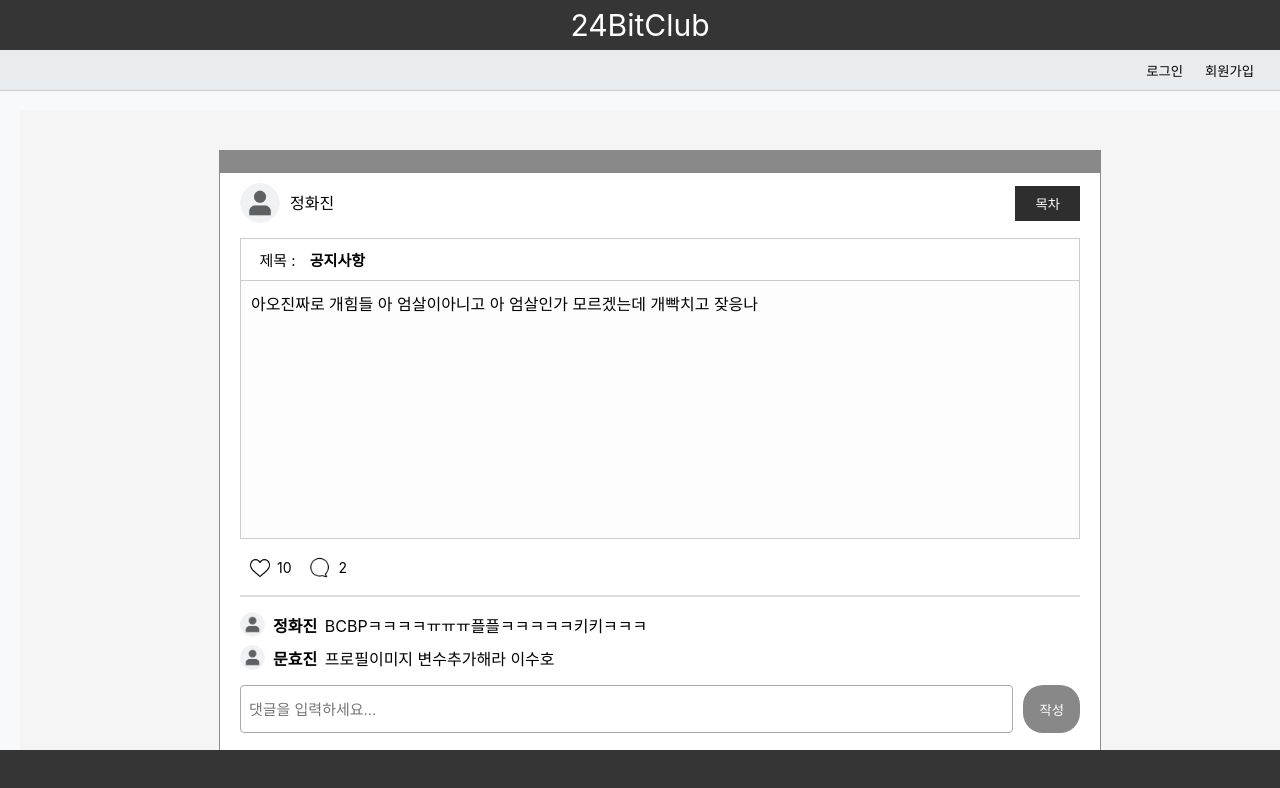
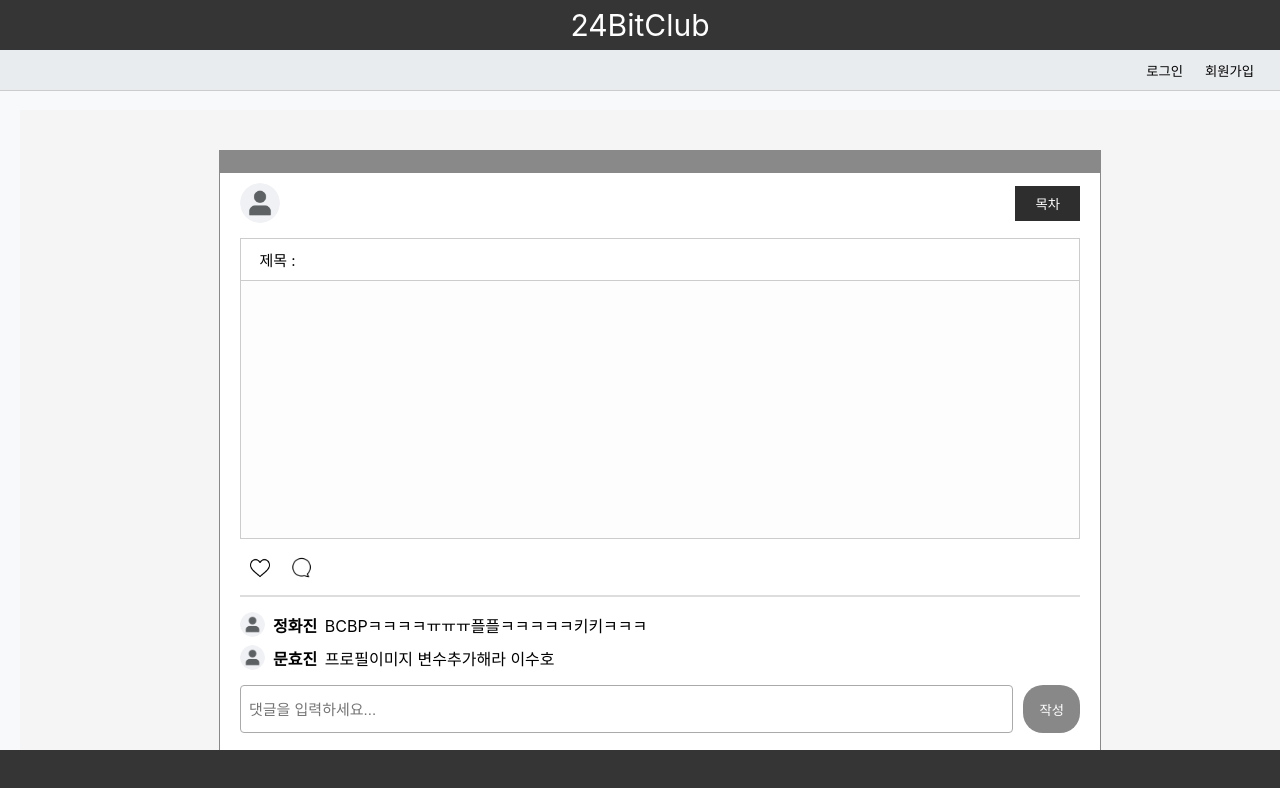
Before and after one commit to dododokk/24BitClub-React, a React (Create React App) app: page /post in a window 1280 px wide. Shown: the top 788 px of the page. Built offline with nearby package versions, Linux system fonts and the light colour scheme.

Commit message:
post 유동적이게

```diff
--- a/src/component/Board.js
+++ b/src/component/Board.js
@@ -18,8 +18,32 @@ function Board() {
   const [posts, setPosts] = useState([]);
   useEffect(() => {
     const tempData = [
-      { id: 1, title: "공지사항", author: "정화진", createdAt: "25.07.26", likeCount: 10, commentCount: 2 },
-      { id: 2, title: "긴제목을만들어보기위해", author: "tlqkf", createdAt: "25.08.26", likeCount: 5, commentCount: 0 }
+      {
+        id: 5,
+        user: {
+          id: 1,
+          username: "정화진",
+          password: "pass123",
+        },
+        title: "공지사항",
+        createdAt: "2025-07-26",
+        content: "아오진짜로 개힘들 아 엄살이아니고 아 엄살인가 모르겠는데 개빡치고 잦응나",
+        likeCount: 10,
+        commentCount: 2
+      },
+      {
+        id: 6,
+        user: {
+          id: 2,
+          username: "tlqkf",
+          password: "pass123",
+        },
+        title: "긴제목을만들어보기위해",
+        createdAt: "2025-08-26",
+        content: "BCBP 조롱하지 마라",
+        likeCount: 5,
+        commentCount: 1
+      }
     ];
     setPosts(tempData);
   }, [userId]); // userId가 바뀔 때만 실행됨
@@ -30,8 +54,8 @@ function Board() {
         <div className={styles.content}>
           <div className={styles.searchBox}>
             <div className={styles.searchBar}>
-                      <img className={styles.searchIcon} src={searchIcon}/>
-                      <input className={styles.searchInput} type="text" name="search"/>
+              <img className={styles.searchIcon} src={searchIcon} />
+              <input className={styles.searchInput} type="text" name="search" />
             </div>
             <button className={styles.searchButton}>검색</button>
           </div>
@@ -42,7 +66,7 @@ function Board() {
                 <th>제목</th>
                 <th>작성자</th>
                 <th>작성일</th>
-                            <th className={styles.filter}><img src={filter}/></th>
+                <th className={styles.filter}><img src={filter} /></th>
               </tr>
             </thead>
             <tbody>
@@ -51,15 +75,15 @@ function Board() {
                   <td colSpan="5" id={styles.empty}>글이 없습니다. 첫 작성자가 되어보셈</td>
                 </tr>
               ) : (
-                          posts.map(post => (
+                posts.map((post, index) => (
                   <tr key={post.id}>
-                              <td className={styles.postId}>{post.id}</td>
-                              <td className={styles.title} onClick={()=> navigate('/post')}>{post.title}</td>
-                              <td className={styles.author}>{post.author}</td>
+                    <td className={styles.postId}>{index+1}</td>
+                    <td className={styles.title} onClick={() => { isLoggedIn ? navigate('/post', { state: { id: post.id, userId: post.user.id} }) : alert("로그인이 필요한 기능입니다.") }}>{post.title}</td>
+                    <td className={styles.author}>{post.user.username}</td>
                     <td className={styles.createdAt}>{post.createdAt}</td>
                     <td className={styles.meta}>
-                                <span><img id={styles.heart} src={heart}/> {post.likeCount}</span>
-                                <span><img id={styles.chat} src={chat}/> {post.commentCount}</span>
+                      <span><img id={styles.heart} src={heart} /> {post.likeCount}</span>
+                      <span><img id={styles.chat} src={chat} /> {post.commentCount}</span>
                     </td>
                   </tr>
                 ))
@@ -81,9 +105,9 @@ function Board() {
         </div>
         <aside className={styles.aside}>
           <div className={styles.mypage}>
-                  {!isLoggedIn && <div className={styles.overlay}><p id={styles.warning}><span id={styles.needLogin} onClick={()=>navigate('/login')}>로그인</span>이 필요한 기능입니다.</p></div>}
+            {!isLoggedIn && <div className={styles.overlay}><p id={styles.warning}><span id={styles.needLogin} onClick={() => navigate('/login')}>로그인</span>이 필요한 기능입니다.</p></div>}
             <div id={styles.info}>
-                      <img src={profile}/>
+              <img src={profile} />
               <div id={styles.id}>
                 <p id={styles.level}>Lv. 1</p>
                 <p id={styles.idName}>{userId}</p>
@@ -91,11 +115,11 @@ function Board() {
 
             </div>
             <div id={styles.button}>
-                        <button id={styles.mypage} onClick={()=> navigate('/mypage')}>마이페이지</button>
+              <button id={styles.mypage} onClick={() => navigate('/mypage')}>마이페이지</button>
               <button id={styles.modify}>회원정보수정</button>
             </div>
           </div>
-                <button id={styles.newpost} onClick={()=> {isLoggedIn ? navigate('/write') : alert("로그인이 필요한 기능입니다.")}}>
+          <button id={styles.newpost} onClick={() => { isLoggedIn ? navigate('/write') : alert("로그인이 필요한 기능입니다.") }}>
             + 게시물 작성
           </button>
         </aside>
--- a/src/component/Post.js
+++ b/src/component/Post.js
@@ -1,5 +1,5 @@
 import React, { useContext, useState, useEffect } from "react";
-import { useNavigate } from "react-router-dom";
+import { useLocation, useNavigate } from "react-router-dom";
 import { UserContext } from "../context/UserContext";
 
 import authorProfile from "../image/author-profile.png";
@@ -8,31 +8,63 @@ import heart from "../image/heart.png";
 import chat from "../image/chat.png";
 import heartFilled from "../image/heart filled.png";
 import styles from "../style/Post.module.css";
-function Post(){
+function Post() {
     const navigate = useNavigate();
-    const { userId } = useContext(UserContext);
+    const location = useLocation();
+    // const { userId } = useContext(UserContext);
     const [comments, setComments] = useState([]);
+    const { id, userId } = location.state || {};
+
     useEffect(() => {
         const tempComments = [
-          { id: 1, postId: 1, content: "BCBPㅋㅋㅋㅋㅠㅠㅠ플플ㅋㅋㅋㅋㅋ키키ㅋㅋㅋ", author: "정화진", createdAt: "25.07.26"},
-          { id: 2, postId: 1, content: "프로필이미지 변수추가해라 이수호 ", author: "문효진", createdAt: "25.08.26"}
+            { id: 1, postId: 1, content: "BCBPㅋㅋㅋㅋㅠㅠㅠ플플ㅋㅋㅋㅋㅋ키키ㅋㅋㅋ", author: "정화진", createdAt: "25.07.26" },
+            { id: 2, postId: 1, content: "프로필이미지 변수추가해라 이수호 ", author: "문효진", createdAt: "25.08.26" }
         ];
         setComments(tempComments);
-      }, [userId]); // userId가 바뀔 때만 실행됨
+    }, []); // userId가 바뀔 때만 실행됨
 
     const [post, setPost] = useState({});
-    useEffect(() => {const tempData =
-          { id: 1, title: "공지사항", author: "정화진", createdAt: "25.07.26", likeCount: 10, commentCount: 2, content: "아오진짜로 개힘들 아 엄살이아니고 아 엄살인가 모르겠는데 개빡치고 잦응나"
-           };
-
-        setPost(tempData);
-      }, [userId]);
+    useEffect(() => {
+        if (id && userId) {
+            //id랑 userId 넘기고 해당 포스트 내용 받기.
+            const tempData = [
+                {
+                    id: 5,
+                    user: {
+                        id: 1,
+                        username: "정화진",
+                        password: "pass123",
+                    },
+                    title: "공지사항",
+                    createdAt: "2025-07-26",
+                    content: "아오진짜로 개힘들 아 엄살이아니고 아 엄살인가 모르겠는데 개빡치고 잦응나",
+                    likeCount: 10,
+                    commentCount: 2
+                },
+                {
+                    id: 6,
+                    user: {
+                        id: 2,
+                        username: "tlqkf",
+                        password: "pass123",
+                    },
+                    title: "긴제목을만들어보기위해",
+                    createdAt: "2025-08-26",
+                    content: "BCBP 조롱하지 마라",
+                    likeCount: 5,
+                    commentCount: 1
+                }
+            ];
+            const targetPost = tempData.find((p) => p.id === id);
+            setPost(targetPost);
+        }
+    }, [id, userId]);
 
     const handleLike = (id) => {
-        if(liked){
-            setPost({...post, likeCount: post.likeCount -1});
-        } else{
-            setPost({...post, likeCount: post.likeCount+1});
+        if (liked) {
+            setPost({ ...post, likeCount: post.likeCount - 1 });
+        } else {
+            setPost({ ...post, likeCount: post.likeCount + 1 });
         }
         setLiked(!liked);
     }
@@ -45,10 +77,10 @@ function Post(){
             <div className={styles['post-container']}>
                 <div className={styles['post-header']}>
                     <div className={styles.writer}>
-                    <img src={authorProfile} className={styles['author-profile']}/>
-                    <div className={styles.author}>{post.author}</div>
+                        <img src={authorProfile} className={styles['author-profile']} />
+                        <div className={styles.author}>{post.user?.username}</div>
                     </div>
-                <button className={styles['contents-btn']} onClick={()=> navigate('/board')}>목차</button>
+                    <button className={styles['contents-btn']} onClick={() => navigate('/board')}>목차</button>
 
                 </div>
                 <div className={styles['post-content']}>
@@ -60,13 +92,13 @@ function Post(){
                     </div>
                 </div>
                 <div className={styles.meta}>
-                <span className={styles.span}><img className={styles.heart} src={liked ? heartFilled : heart} onClick={handleLike}/> {post.likeCount}</span>
-                <span className={styles.span}><img className={styles.chat} src={chat}/> {post.commentCount}</span>
+                    <span className={styles.span}><img className={styles.heart} src={liked ? heartFilled : heart} onClick={handleLike} /> {post.likeCount}</span>
+                    <span className={styles.span}><img className={styles.chat} src={chat} /> {post.commentCount}</span>
                 </div>
                 <div className={styles['comment-section']}>
 
                     <div className={styles['comment-list']}>
-                    {comments.length === 0 ?(
+                        {comments.length === 0 ? (
                             <p>작성된 댓글이 없습니다. 댓글을 써보세요 지금 당장.</p>
                         ) : (
                             comments.map(comment => (
```
Also changed, not shown: src/component/Write.js (+26 -12 lines). Lines whose indentation alone changed are shown as unchanged.
